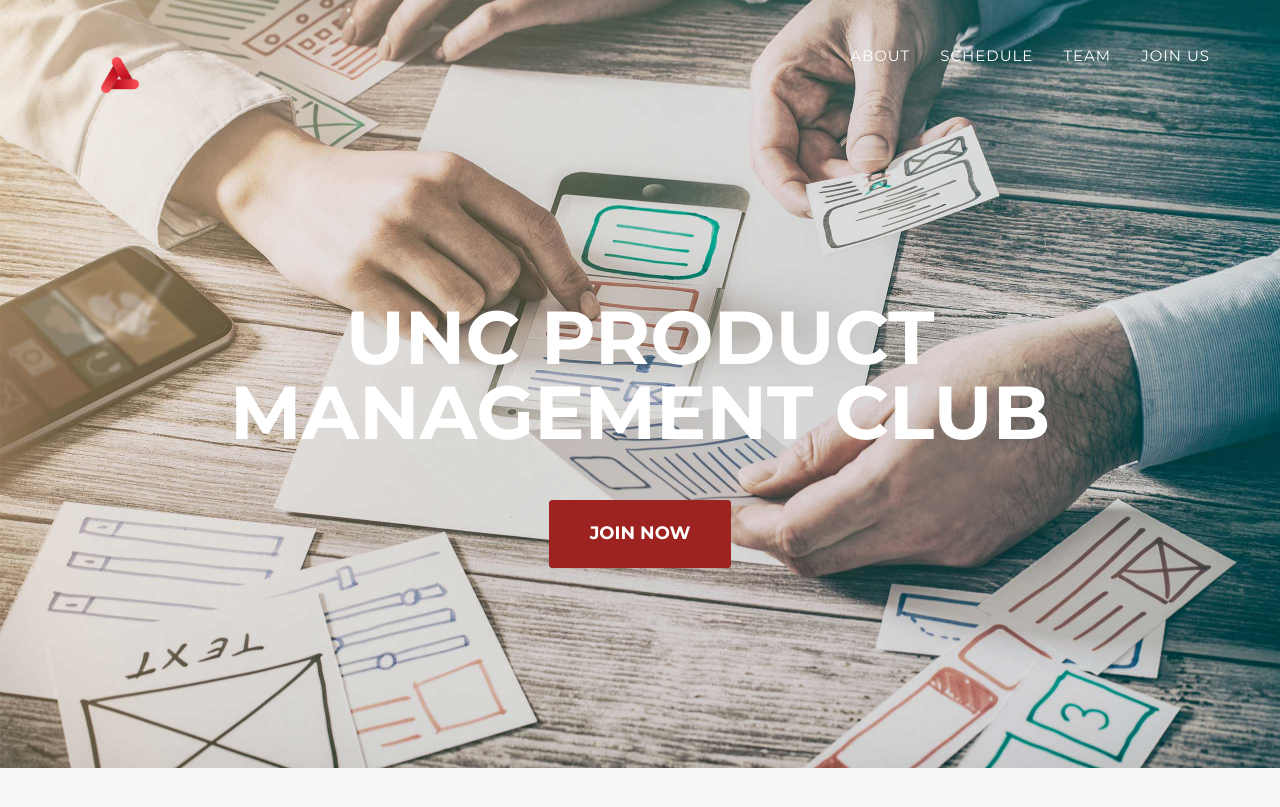
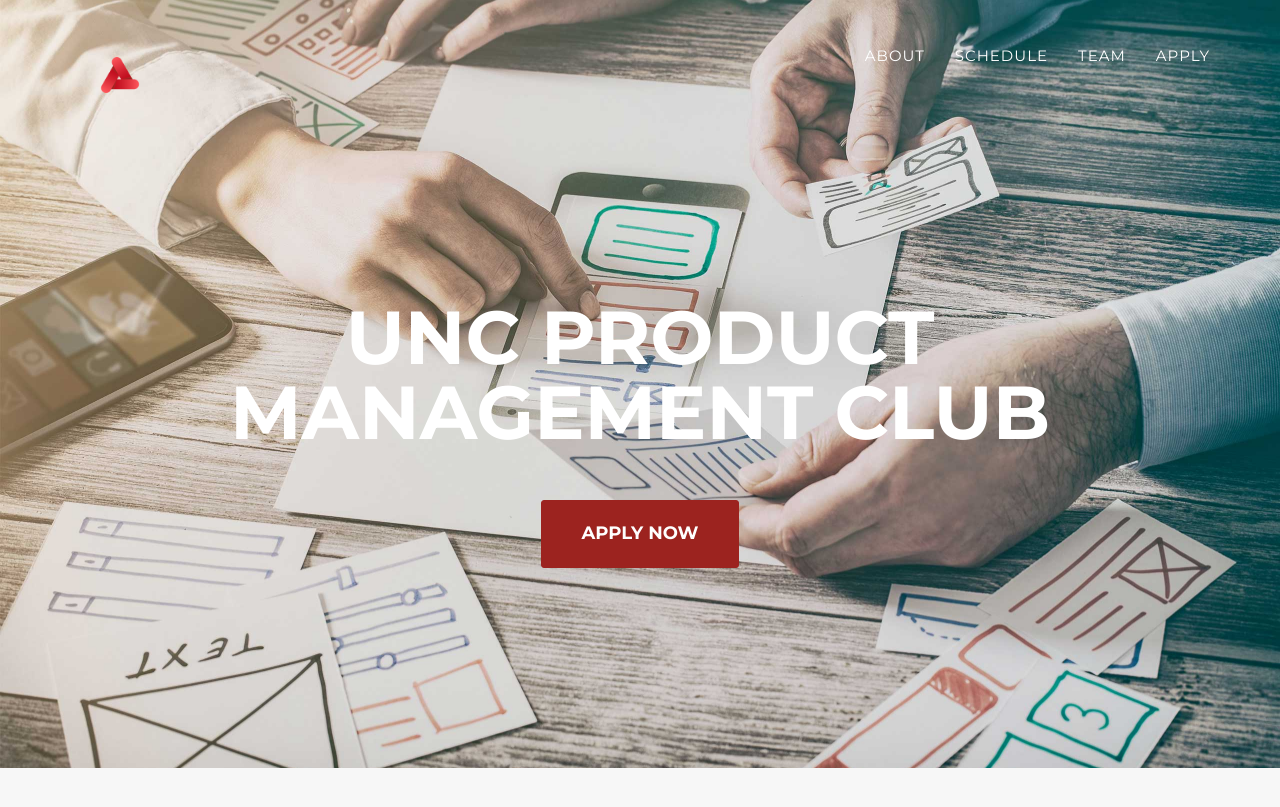
Before and after one commit to unc-pmclub/main-website, a Jekyll site: the page built from index.html, in a window 1280 px wide and 900 px high. Shown: the top 807 px of the window. Built offline with Jekyll 4.4.1, drawn with Linux system fonts in a browser that asks for light colours; some web fonts are replaced.

Commit message:
Update header.html

```diff
--- a/_includes/header.html
+++ b/_includes/header.html
@@ -31,7 +31,7 @@
                         <a class="page-scroll" href="#team">Team</a>
                     </li>
                     <li>
-                        <a class="page-scroll" href="#join">Join Us</a>
+                        <a class="page-scroll" href="#join">Apply</a>
                     </li>
                 </ul>
             </div>
@@ -46,7 +46,7 @@
             <div class="intro-text">
                 <!-- <div class="intro-lead-in">UNC Product Management Club</div> -->
                 <div class="intro-heading">UNC Product Management Club</div>
-                <a href="https://forms.gle/HyWLVpWNKTe6Jz1z5" target= "blank" class="page-scroll btn btn-xl">Join Now</a>
+                <a href="https://forms.gle/HyWLVpWNKTe6Jz1z5" target= "blank" class="page-scroll btn btn-xl">Apply Now</a>
             </div>
         </div>
     </header>
```
